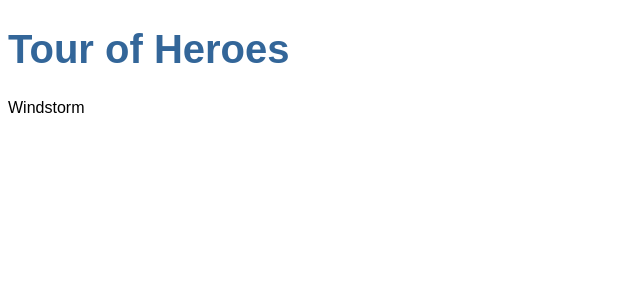
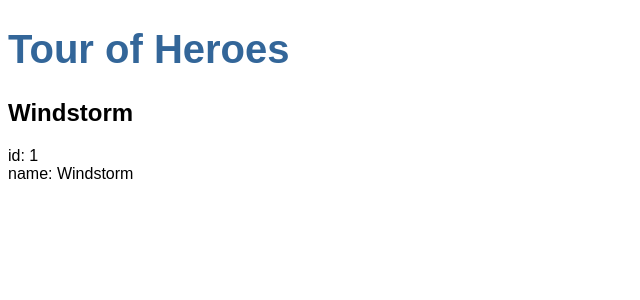
Before and after one commit to DeZhao-Zhang/AngularLearning, an Angular app in the folder angular-tour-of-heroes/: page / in a window 1280 px wide. Shown: the top 300 px of the page, without its empty margins (0-640 px from the left). Built offline with nearby package versions, Linux system fonts and the light colour scheme.

Commit message:
1. create a interface 2. show the hero object

```diff
--- /dev/null
+++ b/angular-tour-of-heroes/src/app/hero.ts
@@ -0,0 +1,4 @@
+export interface Hero {
+  id: number;
+  name: string;
+}
--- a/angular-tour-of-heroes/src/app/heroes/heroes.component.html
+++ b/angular-tour-of-heroes/src/app/heroes/heroes.component.html
@@ -1 +1,3 @@
-{{hero}}
+<h2>{{hero.name}}</h2>
+<div><span>id: </span>{{hero.id}}</div>
+<div><span>name: </span>{{hero.name}}</div>
--- a/angular-tour-of-heroes/src/app/heroes/heroes.component.ts
+++ b/angular-tour-of-heroes/src/app/heroes/heroes.component.ts
@@ -1,4 +1,5 @@
 import { Component, OnInit } from '@angular/core';
+import {Hero} from "../hero";
 
 @Component({
   selector: 'app-heroes',
@@ -7,9 +8,13 @@
 })
 export class HeroesComponent implements OnInit {
 
+  hero: Hero = {
+    id: 1,
+    name: 'Windstorm'
+  };
   constructor() { }
 
   ngOnInit(): void {
   }
-  hero = 'Windstorm'
+
 }
```
